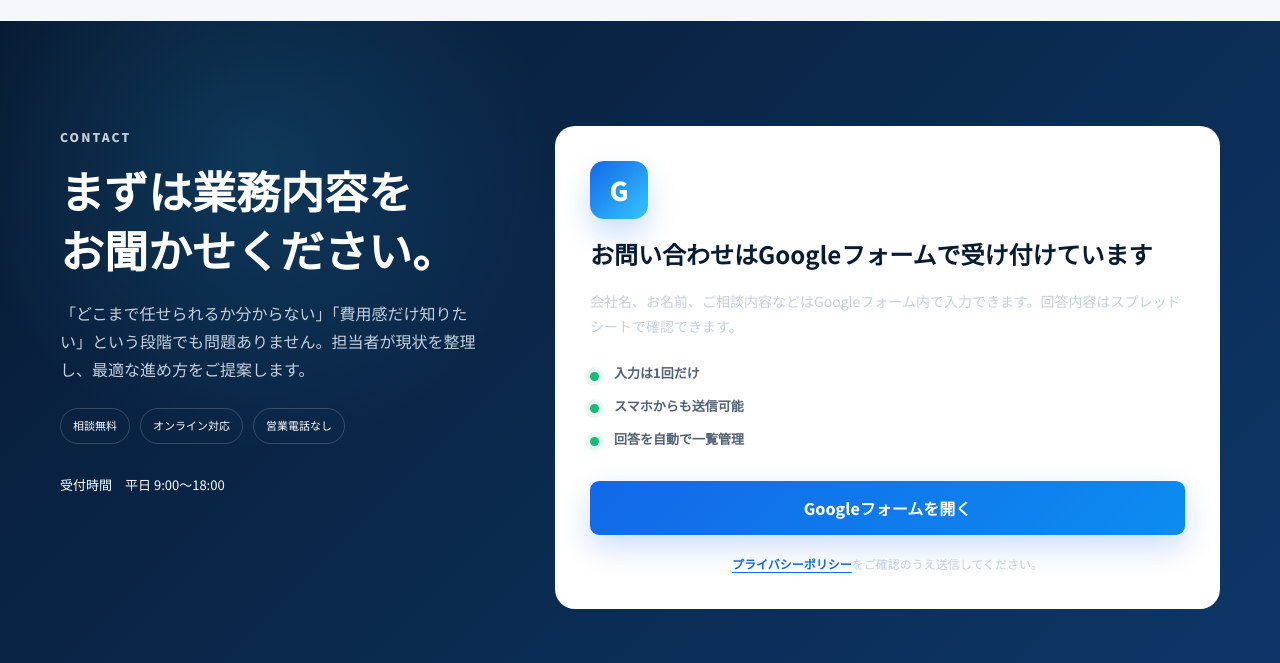
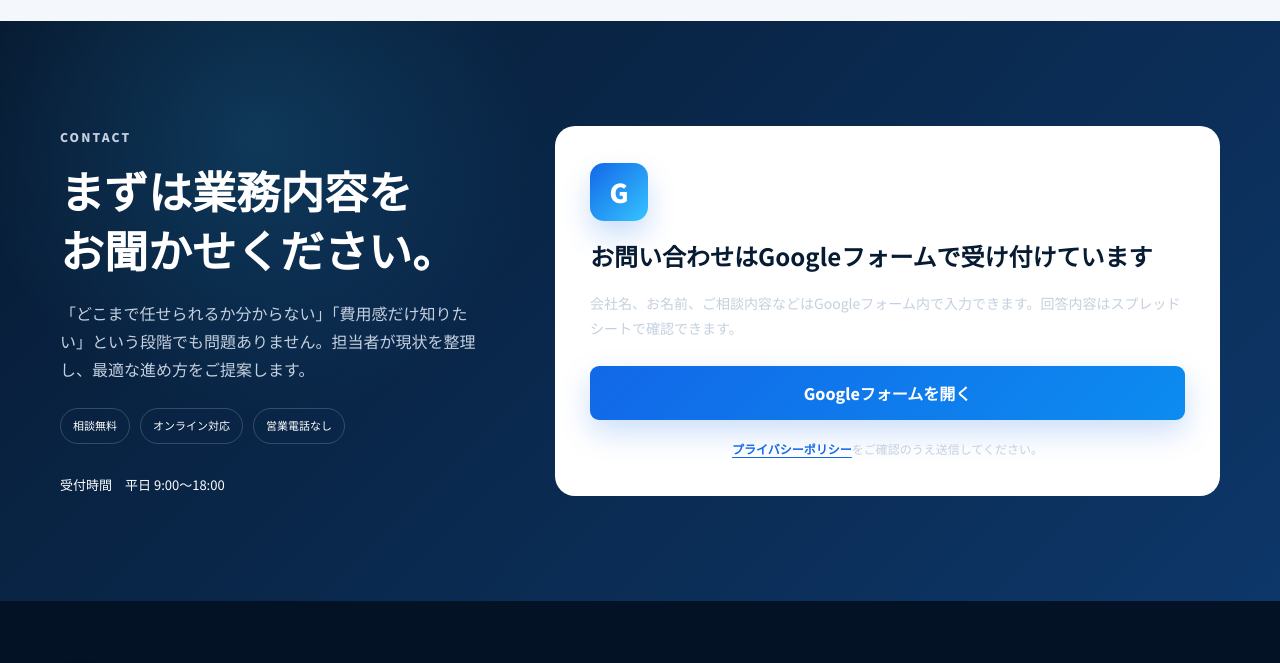
Before and after one commit to rnishioka-droid/Liyd, a website: page index.html in a window 1280 px wide. Shown: the part 9490-10153 px from the top of the page. Drawn offline with Linux system fonts and the light colour scheme.

Commit message:
Update index.html

```diff
--- a/index.html
+++ b/index.html
@@ -143,7 +143,7 @@
     <section class="faq section-light"><div class="container"><div class="section-heading center reveal"><p class="eyebrow">FAQ</p><h2>よくあるご質問</h2></div><div class="faq-list"><details class="reveal"><summary>どのくらいの業務量から依頼できますか？</summary><p>月数十件程度の小規模な業務から対応可能です。まず一部の業務でテスト運用し、成果を確認しながら拡張できます。</p></details><details class="reveal"><summary>マニュアルがない業務でも依頼できますか？</summary><p>可能です。ヒアリングや現場確認を通じて業務を整理し、運用マニュアルとチェック基準を作成します。</p></details><details class="reveal"><summary>短期間だけの依頼もできますか？</summary><p>繁忙期やキャンペーン期間など、期間を限定したスポット対応も可能です。</p></details><details class="reveal"><summary>個人情報を扱う業務も依頼できますか？</summary><p>取扱情報に応じてアクセス権限、作業環境、ログ管理などを設計します。詳細要件は事前にご相談ください。</p></details><details class="reveal"><summary>相談から開始までどのくらいかかりますか？</summary><p>業務内容によりますが、標準的な業務であれば最短10営業日程度で開始できます。</p></details></div></div></section>
 
     <section class="contact" id="contact"><div class="container contact-grid"><div class="reveal"><p class="eyebrow">CONTACT</p><h2>まずは業務内容を<br>お聞かせください。</h2><p>「どこまで任せられるか分からない」「費用感だけ知りたい」という段階でも問題ありません。担当者が現状を整理し、最適な進め方をご提案します。</p><div class="contact-features"><span>相談無料</span><span>オンライン対応</span><span>営業電話なし</span></div><div class="contact-note">受付時間　平日 9:00〜18:00</div></div>
-        <div class="contact-form google-form-card reveal"><div class="google-form-icon">G</div><h3>お問い合わせはGoogleフォームで受け付けています</h3><p>会社名、お名前、ご相談内容などはGoogleフォーム内で入力できます。回答内容はスプレッドシートで確認できます。</p><ul><li>入力は1回だけ</li><li>スマホからも送信可能</li><li>回答を自動で一覧管理</li></ul><a class="button button-primary form-button" href="https://docs.google.com/forms/d/e/1FAIpQLSd9tkUtpo0kUTpXLeLPzII62RS88RkReTleJ0tFbbkzRB7iGQ/viewform?usp=publish-editor" target="_blank" rel="noopener noreferrer">Googleフォームを開く</a><p class="google-form-note"><a href="privacy.html">プライバシーポリシー</a>をご確認のうえ送信してください。</p></div>
+        <div class="contact-form google-form-card reveal"><div class="google-form-icon">G</div><h3>お問い合わせはGoogleフォームで受け付けています</h3><p>会社名、お名前、ご相談内容などはGoogleフォーム内で入力できます。回答内容はスプレッドシートで確認できます。</p><a class="button button-primary form-button" href="https://docs.google.com/forms/d/e/1FAIpQLSd9tkUtpo0kUTpXLeLPzII62RS88RkReTleJ0tFbbkzRB7iGQ/viewform?usp=publish-editor" target="_blank" rel="noopener noreferrer">Googleフォームを開く</a><p class="google-form-note"><a href="privacy.html">プライバシーポリシー</a>をご確認のうえ送信してください。</p></div>
       </div></section>
   </main>
 
```
